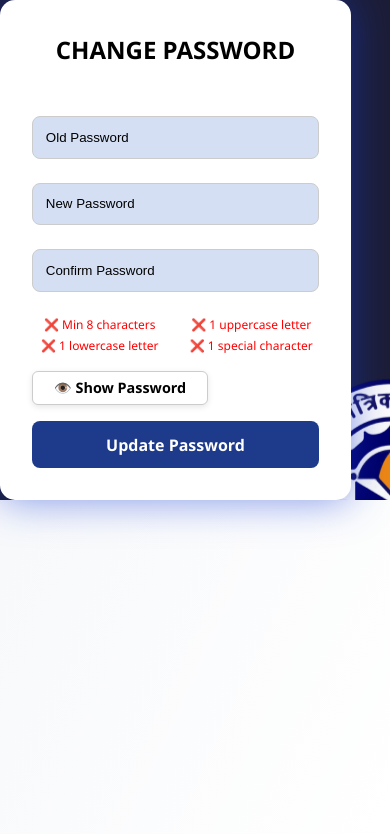
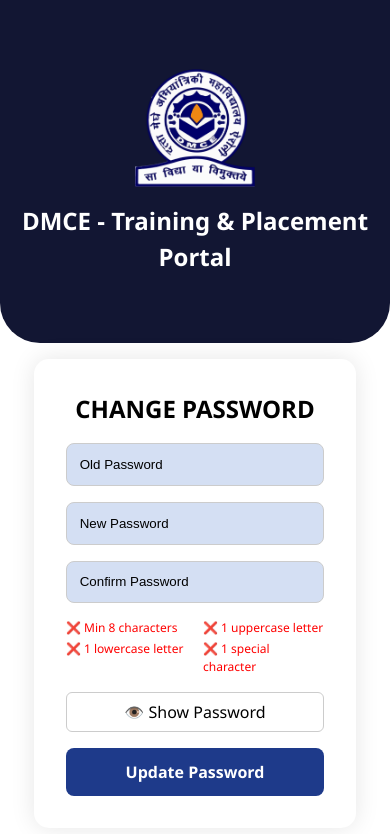
Before and after one commit to RamShekade/placement-portal-frontend, a React (Vite) app: page /pass in a window 390 px wide. Shown: the top 834 px of the page. Built offline with nearby package versions, Linux system fonts and the light colour scheme.

Commit message:
responsive desig

```diff
--- /dev/null
+++ b/src/components/ChangePassword.css
@@ -0,0 +1,150 @@
+* {
+    margin: 0;
+    padding: 0;
+    box-sizing: border-box;
+  }
+
+  html, body, #root {
+    height: 100%;
+    width: 100%;
+    font-family: 'Segoe UI', sans-serif;
+  }
+
+  .change-wrapper {
+    display: flex;
+    height: 100vh;
+    width: 100vw;
+    background-color: #fff;
+  }
+
+  /* Left Panel */
+  .left-panel {
+    flex: 1;
+    background-color: #121633;
+    color: white;
+    display: flex;
+    flex-direction: column;
+    justify-content: center;
+    align-items: center;
+    clip-path: ellipse(100% 100% at 0% 50%);
+    padding: 2rem;
+    text-align: center;
+  }
+
+  .logo {
+    width: 120px;
+    margin-bottom: 1rem;
+  }
+
+  /* Right Panel */
+  .right-panel {
+    flex: 1;
+    background-color: white;
+    display: flex;
+    justify-content: center;
+    align-items: center;
+    padding: 2rem;
+  }
+
+  .change-form {
+    background-color: #fff;
+    padding: 2rem;
+    border-radius: 15px;
+    box-shadow: 0 0 25px rgba(0, 0, 0, 0.1);
+    width: 100%;
+    max-width: 350px;
+    text-align: center;
+  }
+
+  .change-form h2 {
+    margin-bottom: 1rem;
+    color: #000;
+  }
+
+  .change-form input {
+    width: 100%;
+    padding: 0.8rem;
+    margin-bottom: 1rem;
+    border-radius: 8px;
+    border: 1px solid #ccc;
+    background: #d4dff3;
+    color: black;
+  }
+
+  .change-form input::placeholder {
+    color: black;
+  }
+
+  .validation-list {
+    display: grid;
+    grid-template-columns: 1fr 1fr;
+    gap: 0.2rem 1rem;
+    font-size: 0.75rem;
+    list-style: none;
+    margin-bottom: 1rem;
+    text-align: left;
+    padding-left: 0;
+    user-select: none;
+  }
+
+  .toggle-btn {
+    margin-bottom: 1rem;
+    padding: 0.5rem;
+    border-radius: 6px;
+    background-color: white;
+    border: 1px solid #ccc;
+    cursor: pointer;
+    transition: all 0.3s ease-in-out;
+    width: 100%;
+    color: #000;
+  }
+
+  .submit-btn {
+    width: 100%;
+    padding: 0.8rem;
+    background-color: #1e3a8a;
+    color: white;
+    border: none;
+    border-radius: 8px;
+    font-weight: bold;
+    cursor: pointer;
+    transition: background 0.3s ease;
+  }
+
+  .submit-btn:hover {
+    background-color: #3b82f6;
+  }
+
+  .error {
+    color: red;
+    font-size: 0.9rem;
+    margin-bottom: 1rem;
+  }
+
+  .success {
+    color: green;
+    font-size: 0.9rem;
+    margin-bottom: 1rem;
+  }
+
+  /* Responsive */
+  @media (max-width: 768px) {
+    .change-wrapper {
+      flex-direction: column;
+    }
+
+    .left-panel {
+      clip-path: none;
+      border-bottom-left-radius: 40px;
+      border-bottom-right-radius: 40px;
+      padding: 1rem;
+    }
+
+    .right-panel {
+      padding: 1rem;
+    }
+
+    .change-form {
+      max-width: 90%;
+    }
+  }
--- a/src/components/ChangePassword.jsx
+++ b/src/components/ChangePassword.jsx
@@ -1,6 +1,6 @@
 import React, { useState } from 'react';
-import './Login.css';
-import backgroundImage from '../assets/images/Sign-In Page.png';
+import './ChangePassword.css';
+import dmceLogo from '../assets/images/dmce.png';
 
 const ChangePassword = () => {
   const [oldPassword, setOldPassword] = useState('');
@@ -56,8 +56,8 @@
             Authorization: `Bearer ${token}`,
           },
           body: JSON.stringify({
-            old_password:oldPassword,
-            new_password:newPassword,
+            old_password: oldPassword,
+            new_password: newPassword,
           }),
         }
       );
@@ -70,12 +70,14 @@
       }
 
       setMessage('✅ Password updated successfully!');
-      // redirect after 1s
+
+      // Redirect to login after 1 second
       setTimeout(() => {
+        localStorage.clear();
         window.location.href = '/';
       }, 1000);
     } catch (err) {
-      console.error(err);
+      console.error('Error:', err);
       setMessage('❌ Server error. Please try again later.');
     } finally {
       setLoading(false);
@@ -83,21 +85,18 @@
   };
 
   return (
-    <div
-      className="login-container"
-      style={{ backgroundImage: `url(${backgroundImage})` }}
-    >
-      <form className="login-form" onSubmit={handleSubmit}>
+    <div className="change-wrapper">
+      <div className="left-panel">
+        <img src={dmceLogo} alt="DMCE Logo" className="logo" />
+        <h2>DMCE - Training & Placement Portal</h2>
+      </div>
+
+      <div className="right-panel">
+        <form className="change-form" onSubmit={handleSubmit}>
           <h2>CHANGE PASSWORD</h2>
-        <br />
+
           {message && (
-          <p
-            style={{
-              color: message.includes('✅') ? 'green' : 'red',
-              fontSize: '14px',
-              marginBottom: '1rem',
-            }}
-          >
+            <p className={message.includes('✅') ? 'success' : 'error'}>
               {message}
             </p>
           )}
@@ -109,6 +108,7 @@
             onChange={(e) => setOldPassword(e.target.value)}
             required
           />
+
           <input
             type={showPassword ? 'text' : 'password'}
             placeholder="New Password"
@@ -116,6 +116,7 @@
             onChange={(e) => setNewPassword(e.target.value)}
             required
           />
+
           <input
             type={showPassword ? 'text' : 'password'}
             placeholder="Confirm Password"
@@ -124,21 +125,7 @@
             required
           />
 
-        {/* Password validation indicators */}
-        <ul
-          style={{
-            display: 'grid',
-            gridTemplateColumns: '1fr 1fr',
-            gap: '0.2rem 1rem',
-            paddingLeft: '0',
-            marginTop: '0',
-            marginBottom: '1rem',
-            fontSize: '0.75rem',
-            color: '#333',
-            listStyle: 'none',
-            userSelect: 'none',
-          }}
-        >
+          <ul className="validation-list">
             <li style={{ color: validations.length ? 'green' : 'red' }}>
               {validations.length ? '✅' : '❌'} Min 8 characters
             </li>
@@ -153,31 +140,23 @@
             </li>
           </ul>
 
-        <div style={{ textAlign: 'left', marginBottom: '1rem' }}>
           <button
             type="button"
+            className="toggle-btn"
             onClick={() => setShowPassword(!showPassword)}
-            style={{
-              padding: '0.4rem 1rem',
-              background: '#ffffff',
-              width: '11rem',
-              color: '#000',
-              border: '1px solid #ccc',
-              borderRadius: '6px',
-              fontSize: '0.9rem',
-              cursor: 'pointer',
-              boxShadow: '0 2px 6px rgba(0,0,0,0.1)',
-              transition: 'all 0.3s ease-in-out',
-            }}
           >
-            {showPassword ? '🙈 Hide Password' : '👁️ Show Password'}
+            {showPassword ? '🙈  Hide Password' : '👁️  Show Password'}
           </button>
-        </div>
 
-        <button type="submit" disabled={loading}>
+          <button
+            type="submit"
+            className="submit-btn"
+            disabled={loading}
+          >
             {loading ? 'Updating...' : 'Update Password'}
           </button>
         </form>
+      </div>
     </div>
   );
 };
```
Lines whose indentation alone changed are shown as unchanged.
